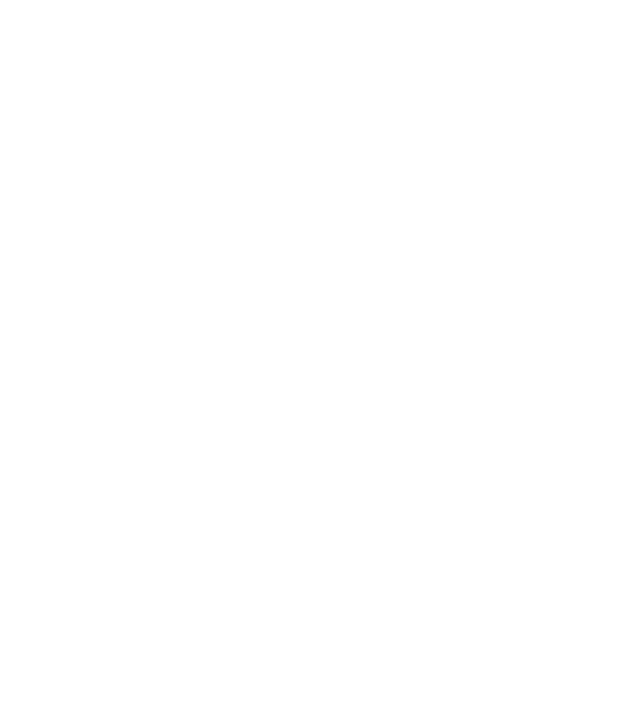
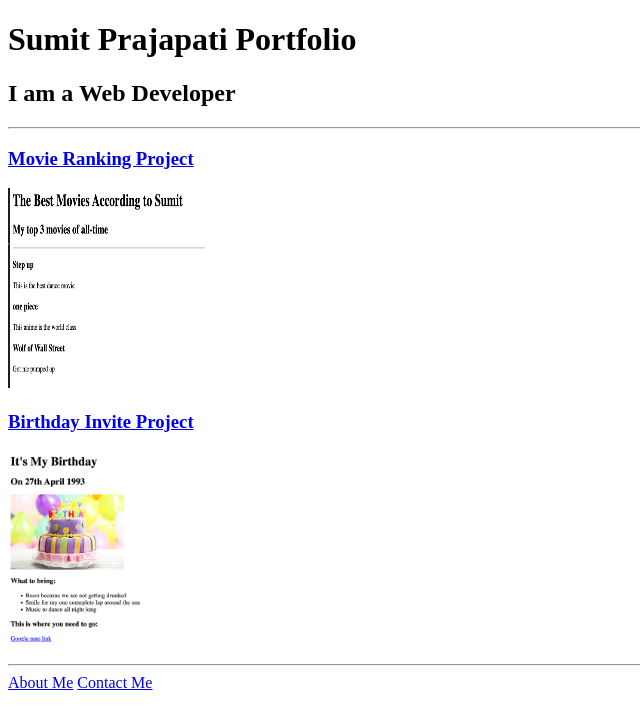
Before and after one commit to Sum8power/html-portfolio, a plain HTML site: page index.html in a window 1280 px wide. Shown: the whole page, without its empty margins (0-640 px from the left). Drawn offline with Linux system fonts and the light colour scheme.

Commit message:
Add files via upload

```diff
--- a/index.html
+++ b/index.html
@@ -1,4 +1,26 @@
+<!DOCTYPE html>
+<html lang="en">
+    <head>
+        <meta charset="UTF-8">
+        <title>My Website</title>
+    </head>
+
+    <body>
+        <h1>Sumit Prajapati Portfolio</h1>
+        <h2>I am a Web Developer</h2><hr/>
+        <h3><a href="./public/Movie-ranking.html">Movie Ranking Project</a></h3>
+        <img src="./assets/images/Sumit-movie-ranking.png" height="200" width="200">
+        <h3><a href="./public/birthday invite.html">Birthday Invite Project</a></h3>
+        <img src="./assets/images/sumit-birthday-invite.png" height="200">
+        <hr/>
+        <a href="./public/about.html">About Me</a>
+        <a href="./public/contact.html">Contact Me</a>
+
+    </body>
+</html>
 <!-- TODO 1: Create the HTML Boilerplate -->
+
+
 
 <!-- TODO 2: Add Your previous projects' HTML into the public folder -->
 
```
Also changed, not shown: public/contact.html (+1 -1 lines).
